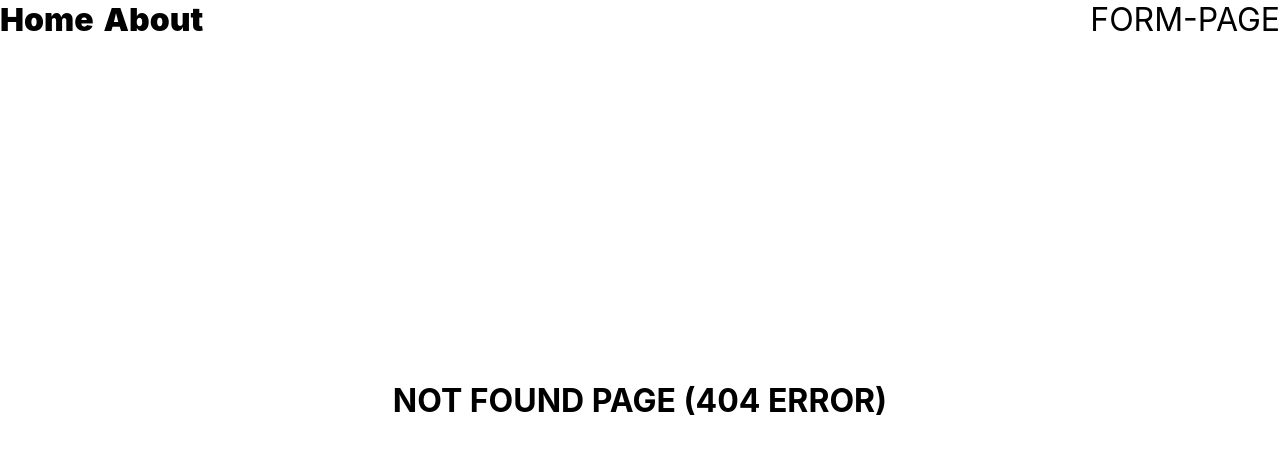
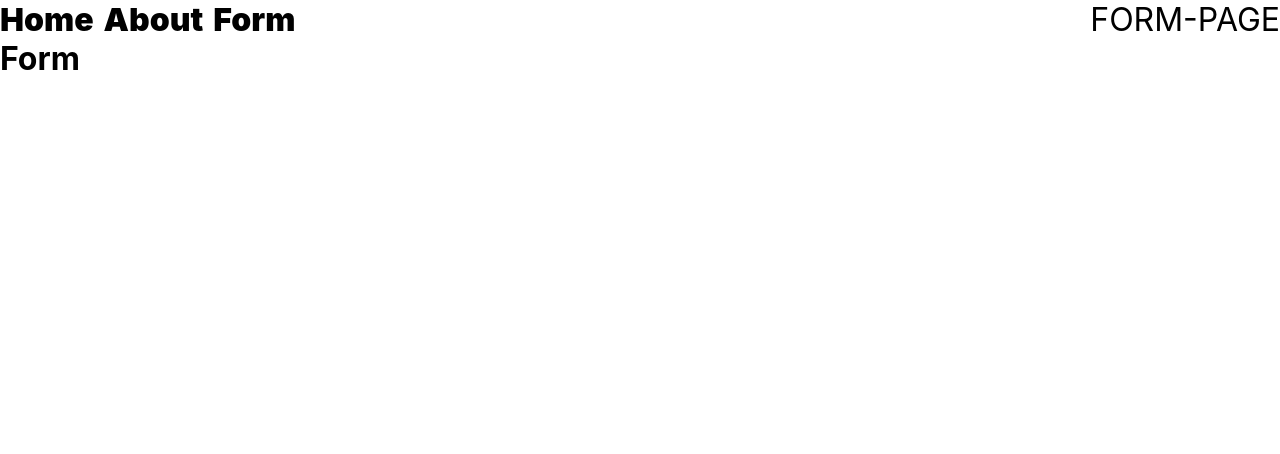
Before and after one commit to msultanovdev/rs-react-components, a React (Create React App) app in the folder my-components/: page /form-page in a window 1280 px wide. Before the commit this address had no page. Shown: the top 454 px of the page. Built offline with nearby package versions, Linux system fonts and the light colour scheme.

Commit message:
feat: add form page

```diff
--- a/my-components/src/App.tsx
+++ b/my-components/src/App.tsx
@@ -12,6 +12,7 @@ import {
 } from "react-router-dom";
 import NotFound from "./pages/NotFound/NotFound";
 import About from "./pages/About/About";
+import FormPage from "./pages/FormPage/FormPage";
 
 class App extends React.Component<{
   navigate: NavigateFunction;
@@ -24,6 +25,7 @@ class App extends React.Component<{
         <Routes>
           <Route path="/" element={<Main />}></Route>
           <Route path="about" element={<About />}></Route>
+          <Route path="form-page" element={<FormPage />}></Route>
           <Route path="*" element={<NotFound />}></Route>
         </Routes>
       </div>
--- a/my-components/src/components/Header/Header.tsx
+++ b/my-components/src/components/Header/Header.tsx
@@ -16,6 +16,9 @@ class Header extends React.Component<{
           <Link className="nav-link" to="about">
             About
           </Link>
+          <Link className="nav-link" to="form-page">
+            Form
+          </Link>
         </nav>
         <p className="header-path">
           {this.props.location.slice(1, this.props.location.length)}
--- /dev/null
+++ b/my-components/src/pages/FormPage/FormPage.tsx
@@ -0,0 +1,14 @@
+import React from "react";
+import "./FormPage.css";
+
+class FormPage extends React.Component {
+  render(): React.ReactNode {
+    return (
+      <div>
+        <h1>Form</h1>
+      </div>
+    );
+  }
+}
+
+export default FormPage;
```
Also changed, not shown: my-components/src/pages/FormPage/FormPage.css (added).
